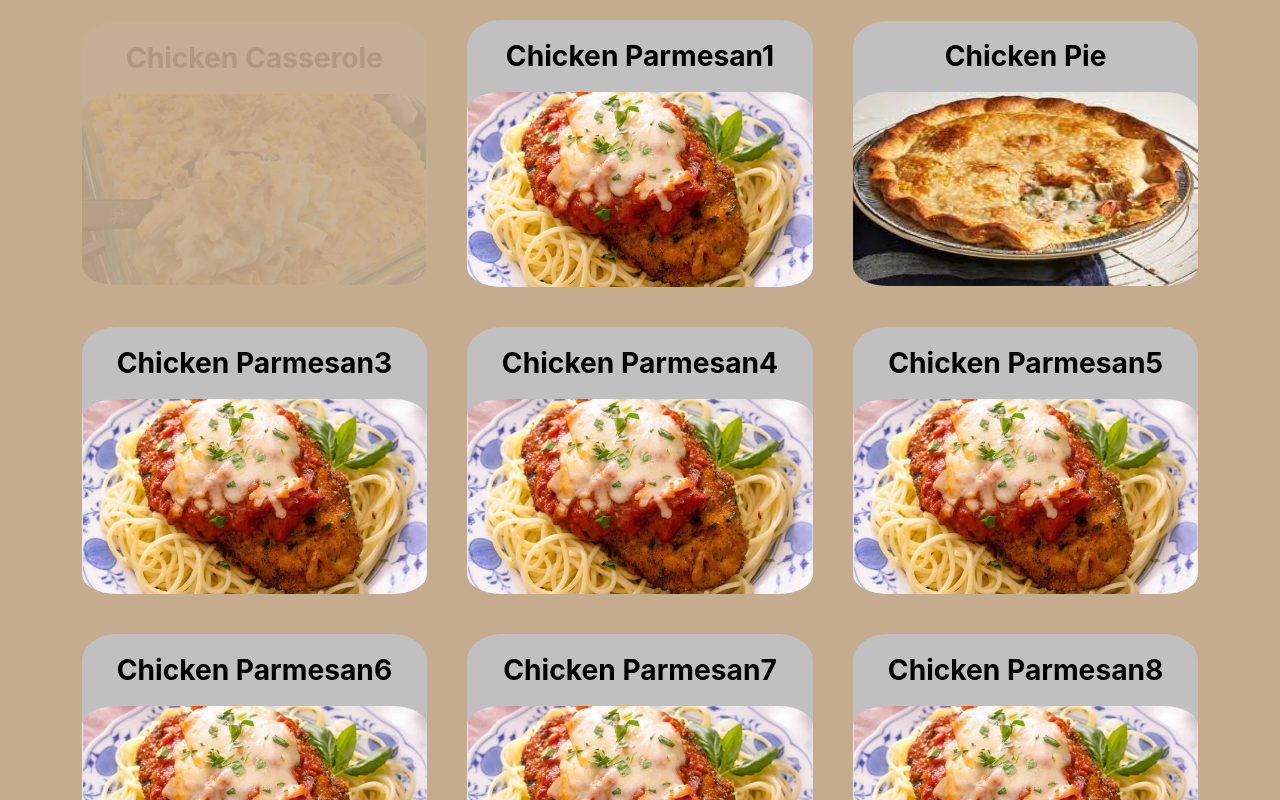
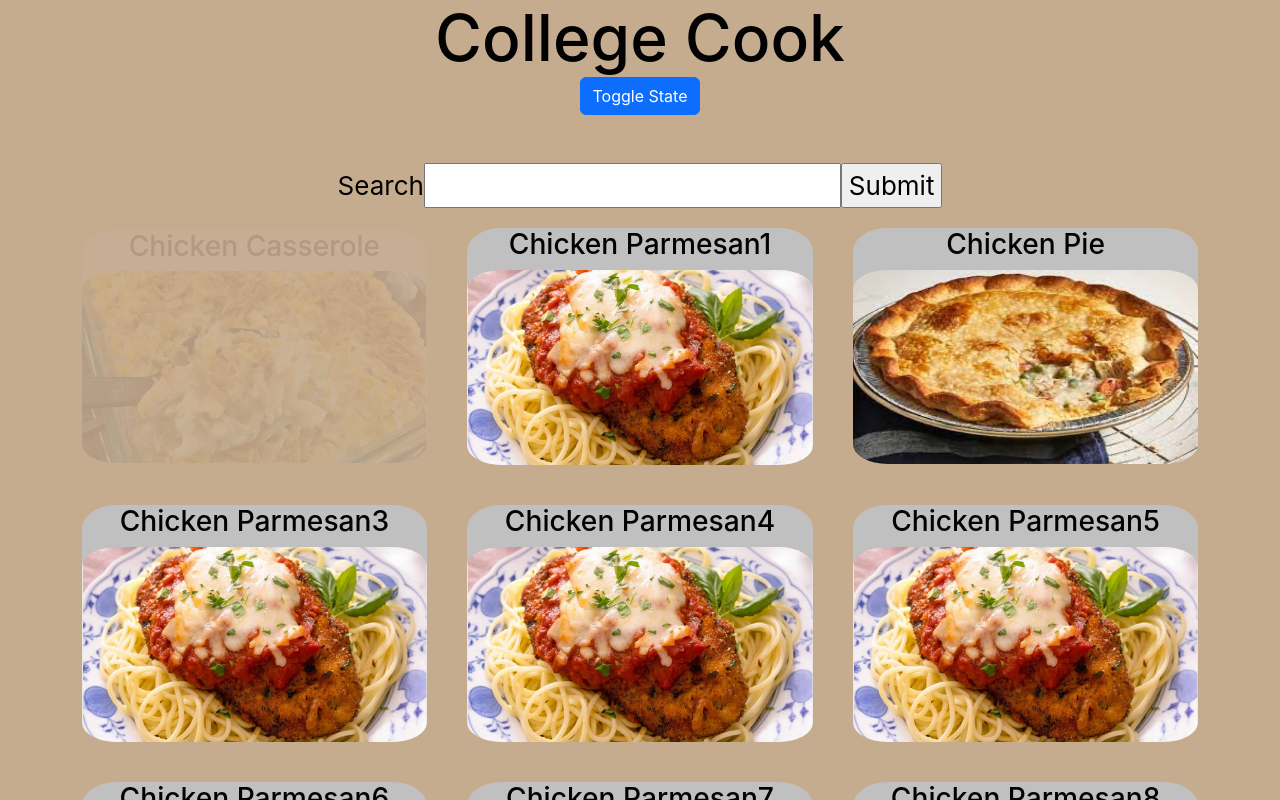
Before and after one commit to MonteRyan61/FWD-FinalProject, a React (Create React App) app in the folder cook-book/: page / in a window 1280 px wide. Shown: the top 800 px of the page. Built offline with nearby package versions, Linux system fonts and the light colour scheme.

Commit message:
Implemented the data for ingredients to be a state and load in the image correctly

```diff
--- a/cook-book/package.json
+++ b/cook-book/package.json
@@ -6,6 +6,7 @@
     "@testing-library/jest-dom": "^5.16.5",
     "@testing-library/react": "^13.4.0",
     "@testing-library/user-event": "^13.5.0",
+    "bootstrap": "^5.2.3",
     "react": "^18.2.0",
     "react-dom": "^18.2.0",
     "react-scripts": "5.0.1",
--- a/cook-book/src/App.js
+++ b/cook-book/src/App.js
@@ -7,10 +7,11 @@ import CookingTitles from './CookingTitles';
 
 function App() {
   return(
-        // <MainContainer/>
+
         <div className='App'>
-        {/* <ExampleContainer/> */}
-        <CookingTitles/>
+        {/* <MainContainer/> */}
+        <ExampleContainer/>
+
         </div>
 
   );
--- a/cook-book/src/CookingTitles.js
+++ b/cook-book/src/CookingTitles.js
@@ -37,7 +37,6 @@ export default class CookingTitles extends React.Component{
         return(
 
             <div>
-                <img onClick={()=> setToggle(!toggle)} img="Images/ChickenParm573x322.png">Toggle State</img>
 
                 {/* <img
             className="active"
@@ -47,7 +46,6 @@ export default class CookingTitles extends React.Component{
           /> */}
 
               {!toggle &&(
-
                 <Ingredents></Ingredents>
               )}
               {toggle &&(
@@ -60,7 +58,6 @@ export default class CookingTitles extends React.Component{
                 </div>
         )}
         return (
-
           <div className="Recipe">
           {data.map(function(item){
             return (<div className="recipeItem" id={item.id}>
--- a/cook-book/src/ExampleContainer.js
+++ b/cook-book/src/ExampleContainer.js
@@ -1,18 +1,17 @@
 import React, {useState} from "react";
-import './MainContainer.css';
 import CookingTitles from "./CookingTitles";
 import Ingredents from "./ingredents";
 import Search from "./Search";
-
-
+import "bootstrap/dist/css/bootstrap.min.css";
+import './MainContainer.css';
 ///
 const ExampleContainer = () => {
 
 const [toggle,setToggle]= useState(true)
 
 return(
-
-    <div>
+    <div className="Main-Container">
+      <h1 className="Main-header">College Cook</h1>
         <button onClick={()=> setToggle(!toggle)} className="btn btn-primary mb-5">Toggle State</button>
 
       {!toggle &&(
@@ -26,6 +25,6 @@ return(
       {toggle && (
         <CookingTitles></CookingTitles>
        )}
-        </div>
+    </div>
 )}
 export default ExampleContainer;
--- a/cook-book/src/MainContainer.css
+++ b/cook-book/src/MainContainer.css
@@ -1,8 +1,28 @@
+html, body{
+  background-color: #C6AC8F;
+}
+
+
+.Main-Container{
+  flex: column;
+  align-items: center;
+  font-size: calc(10px + 2vmin);
+  color: rgb(2, 2, 2);  margin: 0;
+font-family: -apple-system, BlinkMacSystemFont, 'Segoe UI', 'Roboto', 'Oxygen',
+  'Ubuntu', 'Cantarell', 'Fira Sans', 'Droid Sans', 'Helvetica Neue',
+  sans-serif;
+-webkit-font-smoothing: antialiased;
+-moz-osx-font-smoothing: grayscale;
+background-color: #C6AC8F;
+}
+
 .Main-header {
-    min-height: 100vh;
-    display: flex;
-    flex-direction: column;
     align-items: center;
-    font-size: calc(10px + 2vmin);
-    color: rgb(2, 2, 2);
+    font-size: calc(5vw);
+    color: rgb(2, 2, 2);  margin: 0;
+  font-family: -apple-system, BlinkMacSystemFont, 'Segoe UI', 'Roboto', 'Oxygen',
+    'Ubuntu', 'Cantarell', 'Fira Sans', 'Droid Sans', 'Helvetica Neue',
+    sans-serif;
+  -webkit-font-smoothing: antialiased;
+  -moz-osx-font-smoothing: grayscale;
   }
--- a/cook-book/src/ingredents.js
+++ b/cook-book/src/ingredents.js
@@ -7,6 +7,13 @@ export default class form extends React.Component{
                 RecipeName: '',
                 Image:'',
                 ingred:'',
+                ChickenParmIngredients : [{"ingredients":"4 skinless, boneless chicken breast halves"},
+                            {"ingredients":"1 (10.5 ounce) can condensed cream of chicken soup"},
+                            {"ingredients":"1 cup sour cream"},
+                            {"ingredients":"¼ cup chopped mushrooms"},
+                            {"ingredients":"¼ cup chopped onion"},
+                            {"ingredients":"32 buttery round crackers, crumbled"},
+                            {"image":"Images/ChickenParm573x322.png"}],
         };
         // changeRecipe = () => {
         //     this.setState({RecipeName: "Chicken Cassorle"});
@@ -14,15 +21,15 @@ export default class form extends React.Component{
         //   }
     }
     render() {
-        const data =[{"ingredents":"4 skinless, boneless chicken breast halves"},{"ingredents":"1 (10.5 ounce) can condensed cream of chicken soup"},{"ingredents":"1 cup sour cream"},{"ingredents":"¼ cup chopped mushrooms"},{"ingredents":"¼ cup chopped onion"},{"ingredents":"32 buttery round crackers, crumbled"}];
-        const img =[{"image":"ChickenParm573x322.png"}];
         return (
             <div className="Ingredients-Header">
-            {img.map(function(d, idx){
-               return (<li key={idx}>{d.image}</li>)
-             })}
-            {data.map(function(d, idx){
-               return (<li key={idx}>{d.ingredents}</li>)
+            {/* Load the image for the respective recipe */}
+            {this.state.ChickenParmIngredients.map(function(item){
+                return (<img src = {item.image} alt={item.image} />)
+            })}
+            {/* Load the respective recipe ingredients */}
+            {this.state.ChickenParmIngredients.map(function(d, idx){
+               return (<li key={idx}>{d.ingredients}</li>)
              })}
             </div>
         );
```
Also changed, not shown: cook-book/src/flexbox.js (deleted, +0 -24 lines), 1 other file (tests, documents, lock files or other folders).
